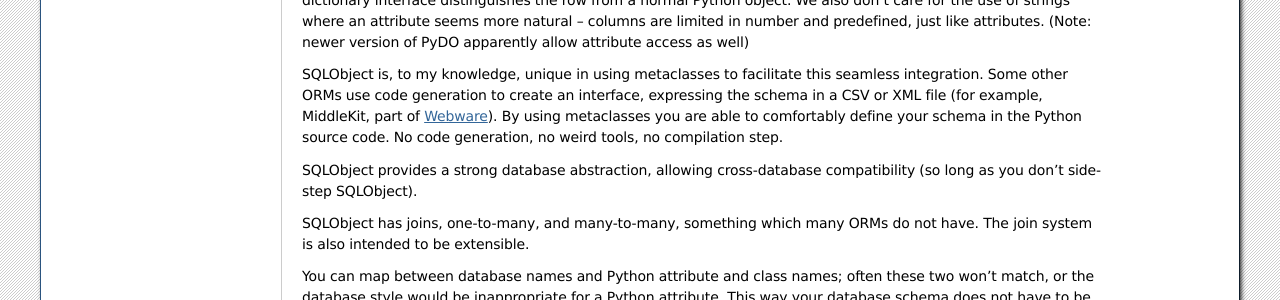
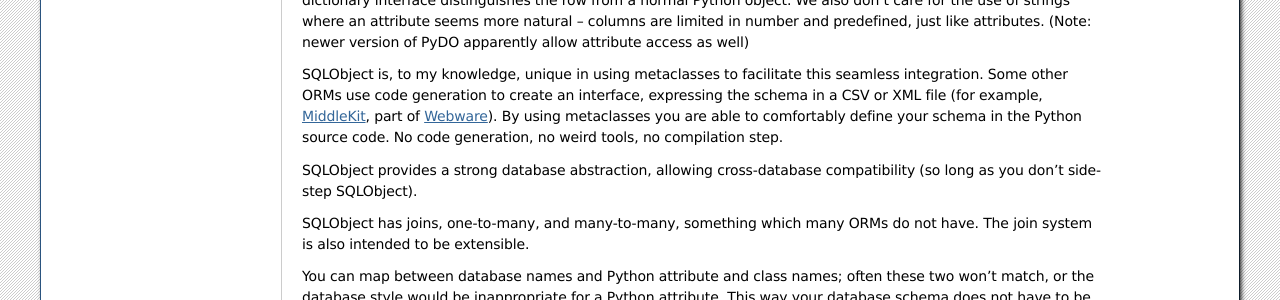
Before and after one commit to sqlobject/sqlobject, a Sphinx documentation site: the page built from docs/SQLObject.rst, in a window 1280 px wide and 900 px high, scrolled down 2312 px. Shown: the part 194-494 px from the top of the window. Built offline with Sphinx 7.4.7, drawn with Linux system fonts in a browser that asks for light colours; some of the changed lines change nothing that is shown.

Commit message:
Update main docs: specify WebWare links
[skip ci]

```diff
--- a/docs/SQLObject.rst
+++ b/docs/SQLObject.rst
@@ -114,12 +114,13 @@
 SQLObject is, to my knowledge, unique in using metaclasses to
 facilitate this seamless integration.  Some other ORMs use code
 generation to create an interface, expressing the schema in a CSV or
-XML file (for example, MiddleKit, part of Webware_).  By using
+XML file (for example, MiddleKit_, part of Webware_).  By using
 metaclasses you are able to comfortably define your schema in the
 Python source code.  No code generation, no weird tools, no
 compilation step.
 
-.. _Webware: http://webware.sourceforge.net/
+.. _MiddleKit: http://webware.sourceforge.net/Webware/MiddleKit/Docs/
+.. _Webware: http://webware.sourceforge.net/Webware/Docs/
 
 SQLObject provides a strong database abstraction, allowing
 cross-database compatibility (so long as you don't sidestep
```
